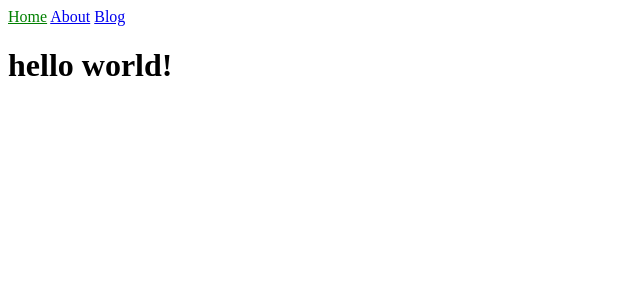
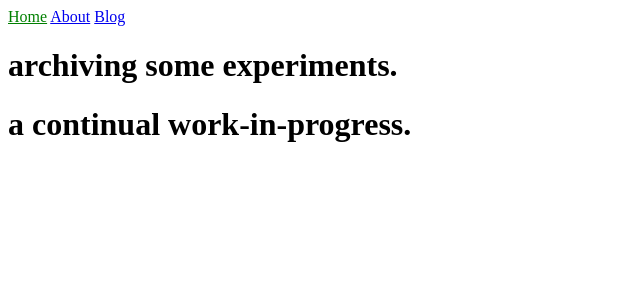
Before and after one commit to prakashph/prakashph.github.io, a Jekyll site: the page built from index.html, in a window 1280 px wide. Shown: the top 300 px of the page, without its empty margins (0-640 px from the left). Built offline with Jekyll 4.4.1, drawn with Linux system fonts in a browser that asks for light colours.

Commit message:
Update index.html

```diff
--- a/index.html
+++ b/index.html
@@ -2,4 +2,5 @@
 layout: default
 title: Home
 ---
-<h1>{{ "Hello World!" | downcase }}</h1>
+<h1>{{ "Archiving some experiments." | downcase }}</h1>
+<h1>{{ "A continual work-in-progress." | downcase }}</h1>
```
